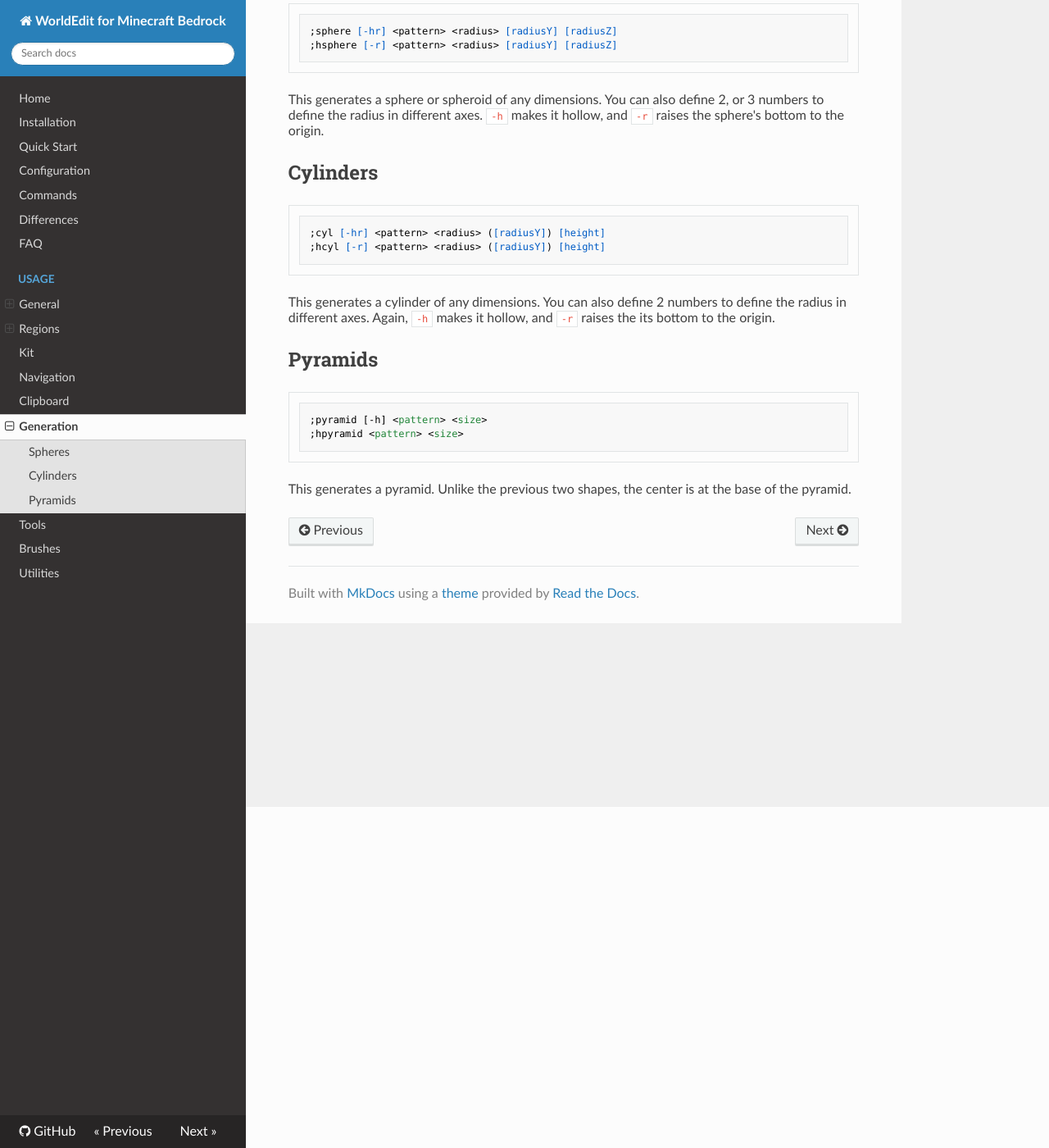
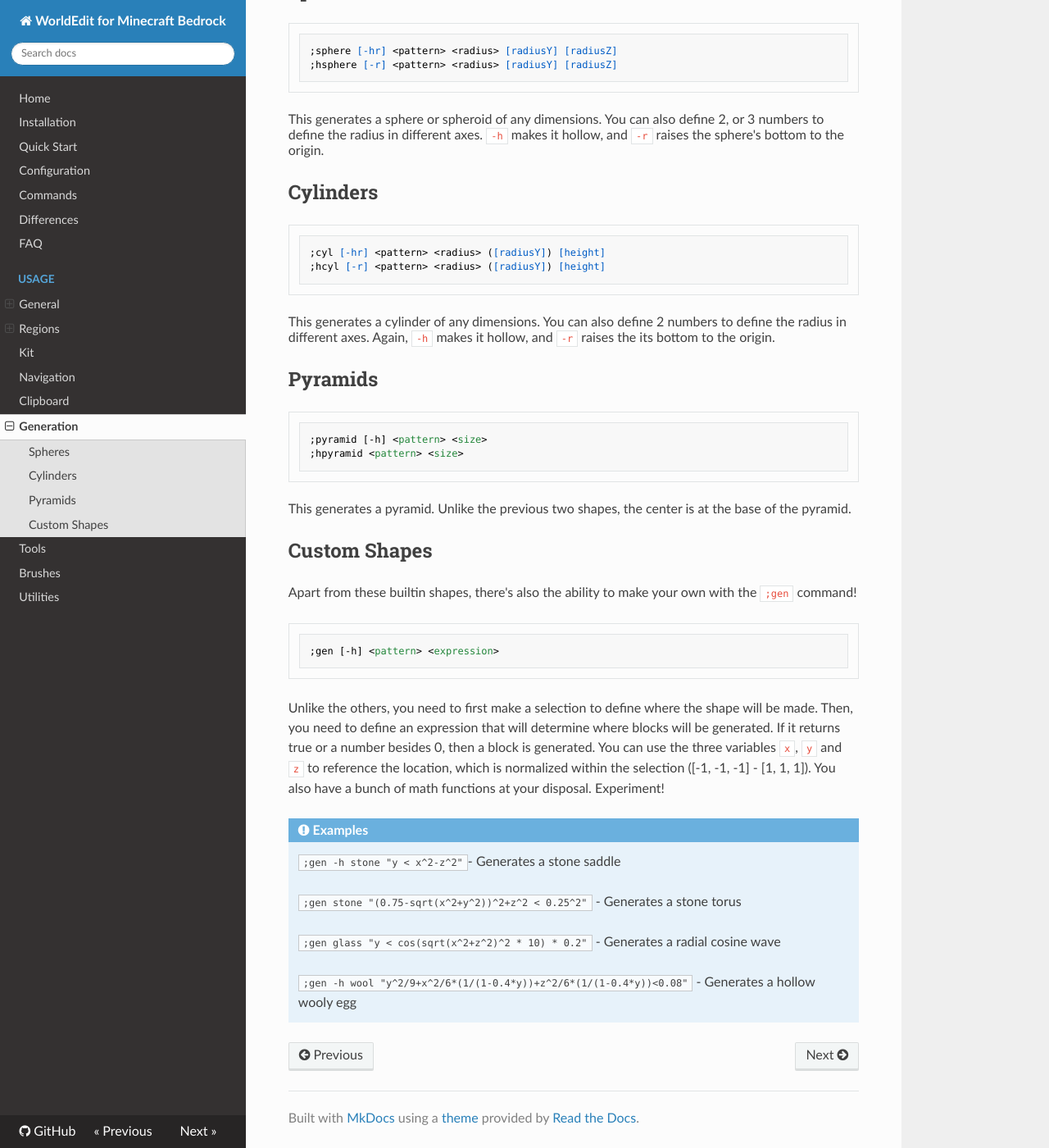
Before and after one commit to SIsilicon/WorldEdit-BE-Docs, an MkDocs documentation site: the page built from docs/usage/generation.md, in a window 1280 px wide and 1400 px high, scrolled down 416 px. Shown: the whole window at 82% size. Built offline with MkDocs 1.6.1, drawn with Linux system fonts in a browser that asks for light colours; nearby versions of some CDN libraries.

Commit message:
Added documentation for ;gen command

````diff
--- a/docs/usage/generation.md
+++ b/docs/usage/generation.md
@@ -27,3 +27,23 @@
 ;hpyramid <pattern> <size>
 ```
 This generates a pyramid. Unlike the previous two shapes, the center is at the base of the pyramid.
+
+## Custom Shapes
+
+Apart from these builtin shapes, there's also the ability to make your own with the `;gen` command!
+
+``` txt
+;gen [-h] <pattern> <expression>
+```
+
+Unlike the others, you need to first make a selection to define where the shape will be made. Then, you need to define an expression that will determine where blocks will be generated. If it returns true or a number besides 0, then a block is generated. You can use the three variables `x`, `y` and `z` to reference the location, which is normalized within the selection ([-1, -1, -1] - [1, 1, 1]). You also have a bunch of math functions at your disposal. Experiment!
+
+!!! Examples
+
+    `;gen -h stone "y < x^2-z^2"`- Generates a stone saddle
+
+    `;gen stone "(0.75-sqrt(x^2+y^2))^2+z^2 < 0.25^2"` - Generates a stone torus
+
+    `;gen glass "y < cos(sqrt(x^2+z^2)^2 * 10) * 0.2"` - Generates a radial cosine wave
+
+    `;gen -h wool "y^2/9+x^2/6*(1/(1-0.4*y))+z^2/6*(1/(1-0.4*y))<0.08"` - Generates a hollow wooly egg
````
